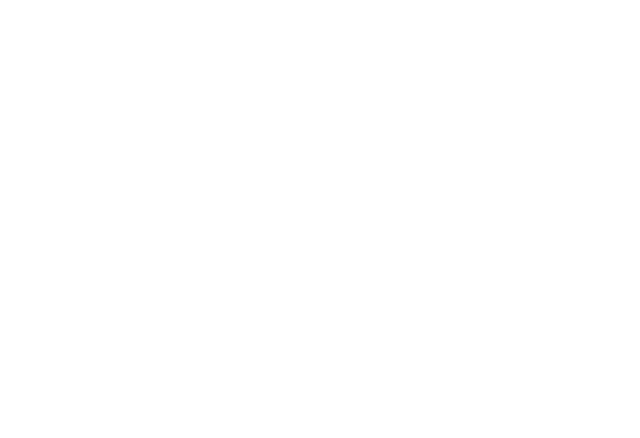
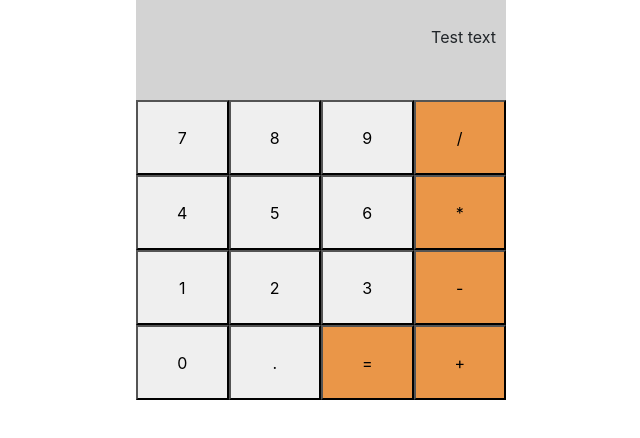
Before and after one commit to jhassler1031/calculator, a plain HTML site: page index.html in a window 1280 px wide. Shown: the whole page, without its empty margins (319-959 px from the left). Drawn offline with nearby package versions, Linux system fonts and the light colour scheme.

Commit message:
basic layout in html and css done

```diff
--- a/index.html
+++ b/index.html
@@ -9,7 +9,78 @@
 
   </head>
   <body>
+    <div class="container">
+      <!-- Display row ======================================================-->
+      <div class="row no-gutters justify-content-center align-items-center">
+        <div class="col-4 display">
+          <p class="display-text">Test text</p>
+        </div>
+      </div>
 
+      <!-- Top Numbers Row ==================================================-->
+      <div class="row no-gutters justify-content-center align-items-center numbers-row">
+        <div class="col-1">
+          <button>7</button>
+        </div>
+        <div class="col-1">
+          <button>8</button>
+        </div>
+        <div class="col-1">
+          <button>9</button>
+        </div>
+        <div class="col-1">
+          <button class="operator">/</button>
+        </div>
+      </div>
+
+      <!-- Second Numbers Row ===============================================-->
+      <div class="row no-gutters justify-content-center align-items-center numbers-row">
+        <div class="col-1">
+          <button>4</button>
+        </div>
+        <div class="col-1">
+          <button>5</button>
+        </div>
+        <div class="col-1">
+          <button>6</button>
+        </div>
+        <div class="col-1">
+          <button class="operator">*</button>
+        </div>
+      </div>
+
+      <!-- Third Numbers Row ================================================-->
+      <div class="row no-gutters justify-content-center align-items-center numbers-row">
+        <div class="col-1">
+          <button>1</button>
+        </div>
+        <div class="col-1">
+          <button>2</button>
+        </div>
+        <div class="col-1">
+          <button>3</button>
+        </div>
+        <div class="col-1">
+          <button class="operator">-</button>
+        </div>
+      </div>
+
+      <!-- Fourth Numbers Row ===============================================-->
+      <div class="row no-gutters justify-content-center align-items-center numbers-row">
+        <div class="col-1">
+          <button>0</button>
+        </div>
+        <div class="col-1">
+          <button>.</button>
+        </div>
+        <div class="col-1">
+          <button class="operator">=</button>
+        </div>
+        <div class="col-1">
+          <button class="operator">+</button>
+        </div>
+      </div>
+    </div>
     <script src="main.js"></script>
   </body>
 </html>
--- a/styles.css
+++ b/styles.css
@@ -5,3 +5,24 @@
 img {
   width: 100%;
 }
+
+.display {
+  width: 100%;
+  height: 100px;
+  background-color: lightgray;
+  text-align: right;
+}
+
+.display p {
+  margin-top: 25px;
+  margin-right: 10px;
+}
+
+.numbers-row button {
+  width: 100%;
+  height: 75px;
+}
+
+.numbers-row .operator {
+  background-color: #EA9648;
+}
```
